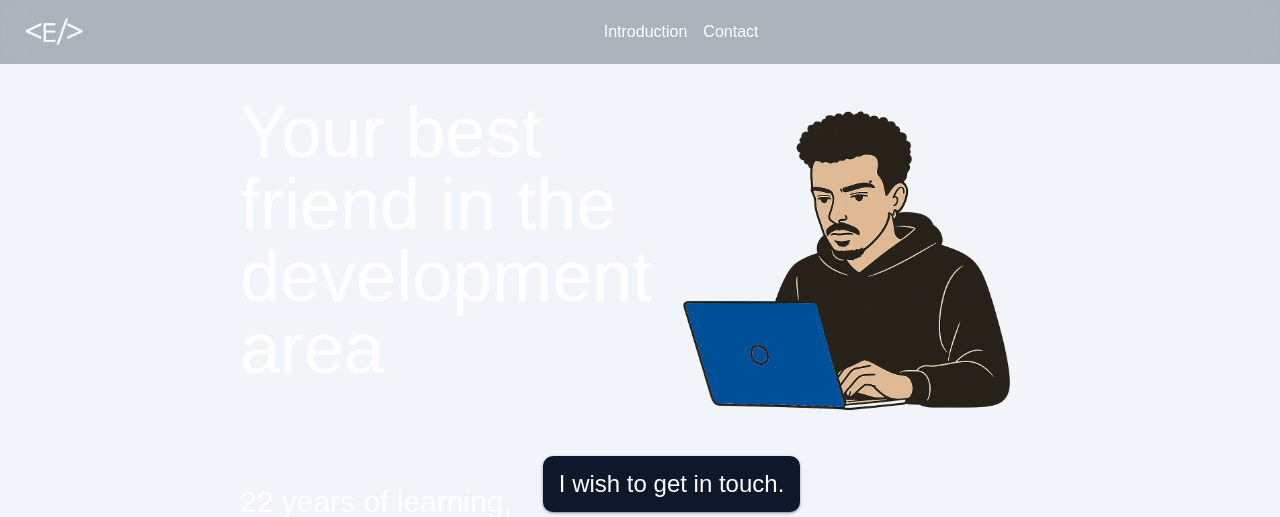
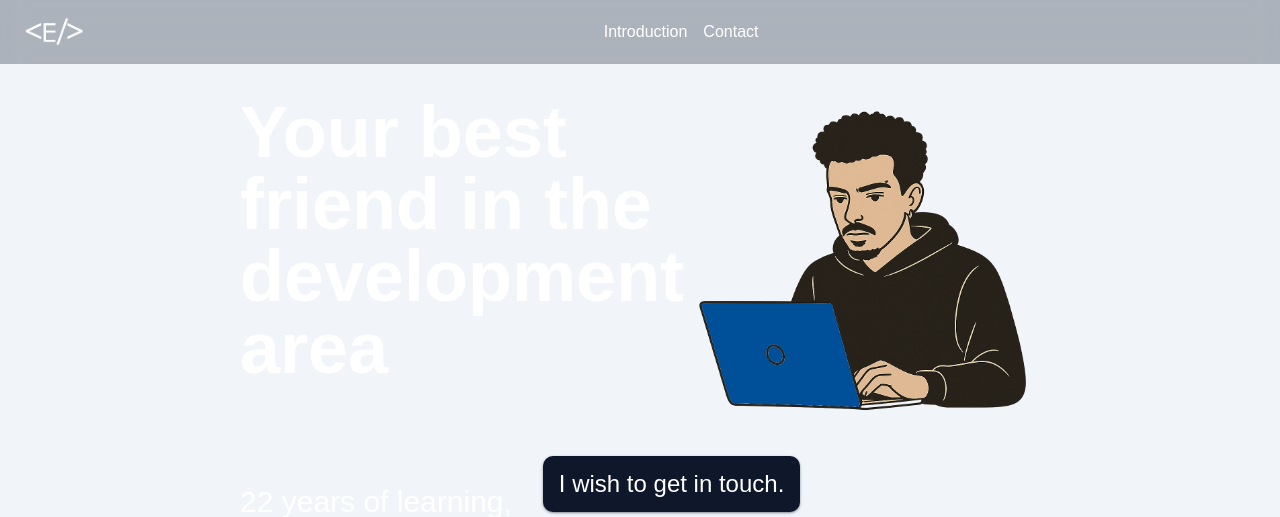
Before and after one commit to Estevam993/Estevam-Dev-Landing-Page, a Next.js app: page / in a window 1280 px wide. Shown: the top 517 px of the page. Built offline with nearby package versions, Linux system fonts and the light colour scheme; a web font is replaced by a local one.

Commit message:
fix: text size default

```diff
--- a/src/components/Introduction.tsx
+++ b/src/components/Introduction.tsx
@@ -50,7 +50,7 @@ export default function Introduction() {
   return (
     <div
       id={"introduction"}
-         className="w-full h-full py-24 px-4 md:px-40 lg:px-60 bg-secondary flex flex-col lg:flex-row items-center gap-4"
+      className="w-full h-full py-24 px-4 md:px-40 lg:px-60 bg-secondary flex flex-col lg:flex-row items-center gap-4"
     >
       <div
         ref={titleRef}
--- a/src/components/Stacks.tsx
+++ b/src/components/Stacks.tsx
@@ -69,7 +69,7 @@ export default function Stacks() {
       id="stacks"
       className="w-full h-full py-24 px-4 md:px-40 lg:px-60 bg-secondary flex flex-col items-center gap-4 text-white"
     >
-      <div className="stacks-title text-center font-bold text-4xl lg:text-6xl">
+      <div className="stacks-title text-center font-bold text-4xl md:text-5xl xl:text-7xl">
         Want to explore my tech stack?
         <div className="text-xl font-light text-white/70">
           See it below.
--- a/src/components/WelcomeContainer.tsx
+++ b/src/components/WelcomeContainer.tsx
@@ -70,7 +70,7 @@ export default function WelcomeContainer() {
       >
         <div
           ref={titleRef}
-          className={"text-white text-center lg:text-start text-4xl lg:text-5xl xl:text-7xl"}
+          className={"text-white text-center lg:text-start font-bold text-4xl md:text-5xl xl:text-7xl"}
         >
           <div className={"block lg:hidden"}>
             Your best friend <br/>
```
